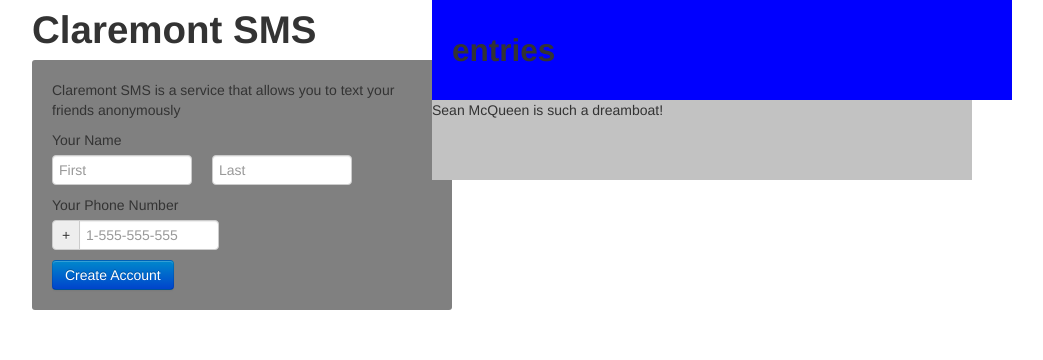
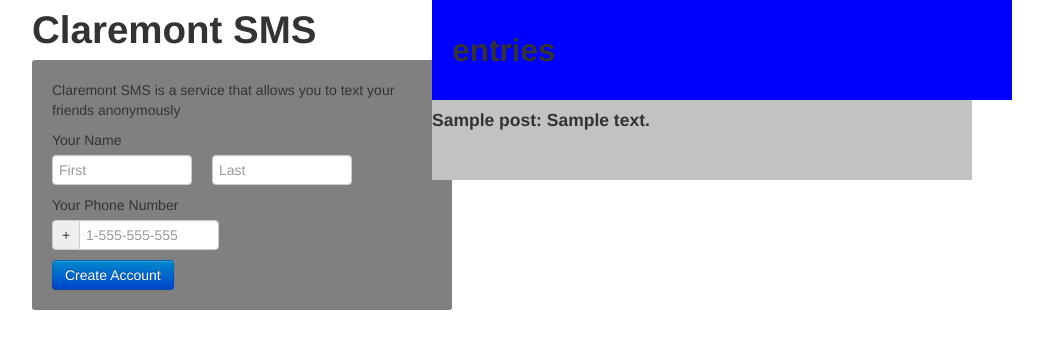
Before and after one commit to s-mcqueen/claremont-sms, a Flask app: template templates/index.html in a window 1280 px wide. Shown: the part 60-420 px from the top of the page, without its empty margins (138-1181 px from the left). Run offline with Flask 2, Linux system fonts and the light colour scheme; the template is opened without the code that fills it: most values are stand-ins (such as "Sample title", 1, 10 or a date in 2020); some libraries are stand-ins or nearby versions.

Commit message:
send tweets to front page

```diff
--- a/app.py
+++ b/app.py
@@ -79,9 +79,8 @@ def getMessages():
 """
 @app.route("/", methods = ['GET'])
 def display():
-    message = Message.objects(from_name='seanmcqueen').get()
-    recipient = Message.objects(from_name='seanmcqueen').get()
-    return render_template('index.html', message=message, name=recipient)
+    messages = list(Message.objects())
+    return render_template('index.html', posts = messages)
 
 
 #method to recieve texts, parse them, and store in mongo
@@ -147,7 +146,7 @@ def processExisting(body, number):
         # if we know tagged user, we will send the text body
         if userExists(user_name):
             # store our phone number
-            to_number = (User.objects(name = user_name)).get().phone
+            to_number = User.objects(name = user_name).get().phone
             new_message.to_phone = to_number
 
             # send the text!
--- a/templates/index.html
+++ b/templates/index.html
@@ -1,3 +1,4 @@
+
 <!DOCTYPE html>
 <html>
 <head>
@@ -54,7 +55,14 @@
 					</div>
 					<div class="span7" id="entry2">
 
-						<p>Sean McQueen is such a dreamboat!</p>
+						<h4>
+						{% for post in posts %}
+
+   						 {{post.to_name}}: {{post.message}}
+						<br/>
+						{% endfor %}
+						</h4>
+
 					</div>
 				</div>
 			</div>
```
